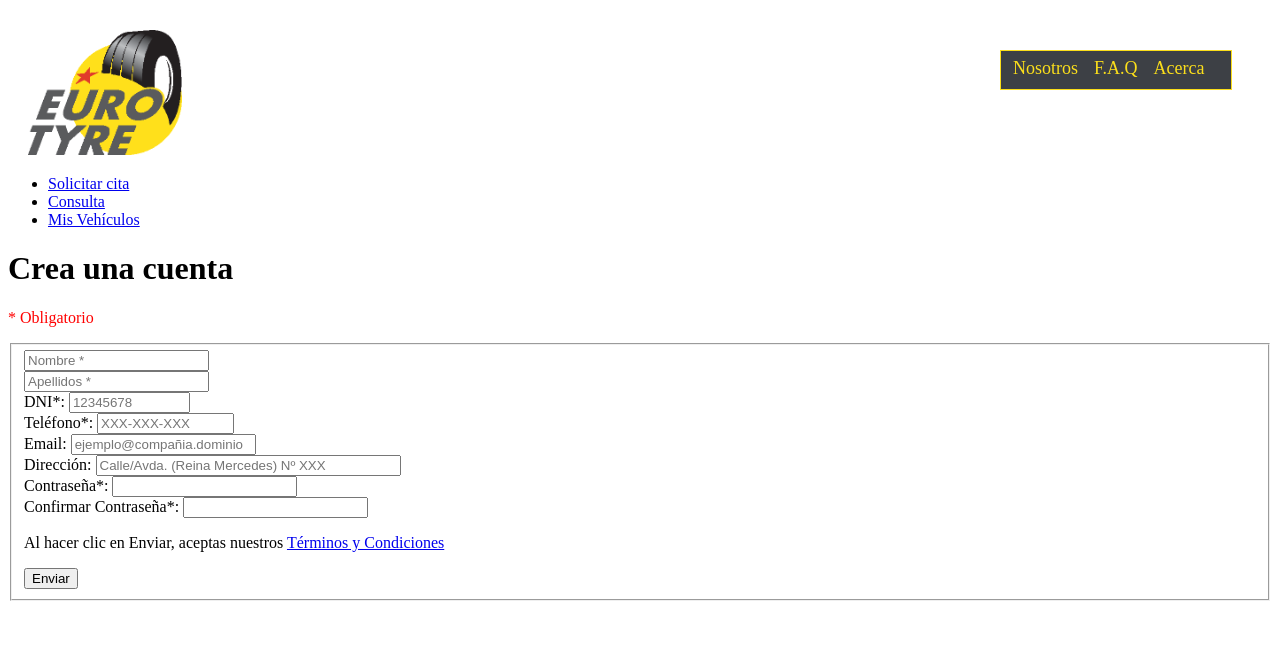
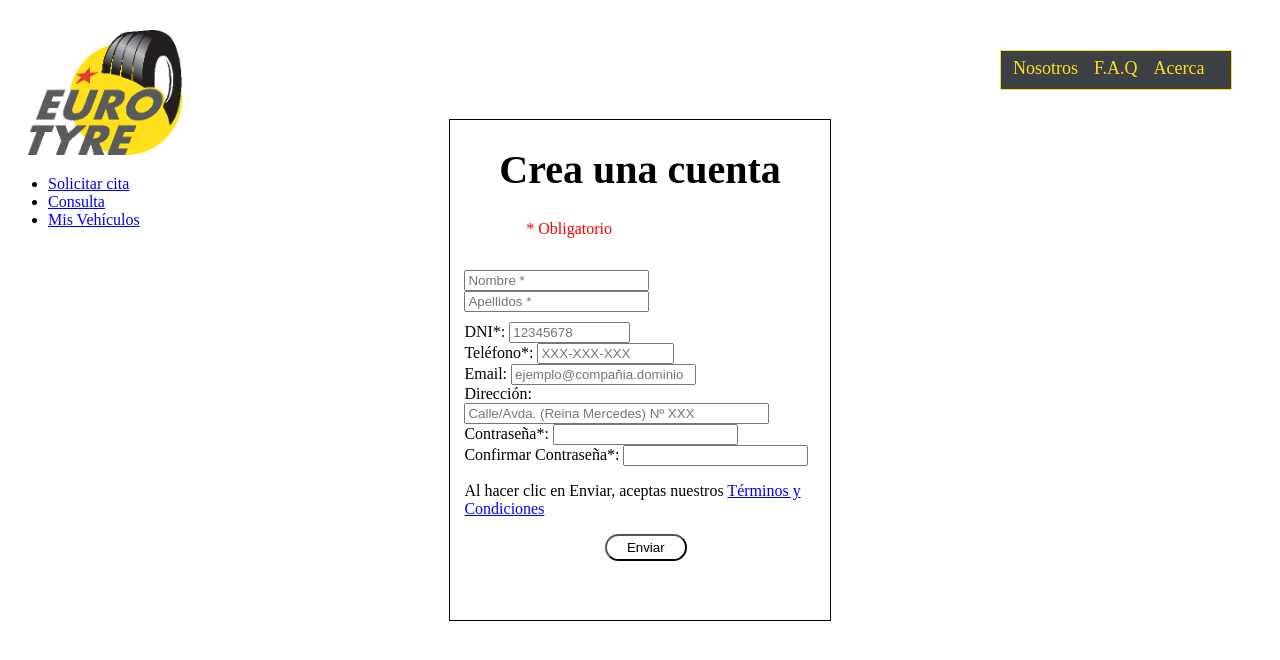
Before and after one commit to Jesusjbs/taller-iissi, a PHP site: page /XE/formulario_usuario.php in a window 1280 px wide. Shown: the top 660 px of the page. Run offline with PHP 8.4, Linux system fonts and the light colour scheme.

Commit message:
Actualizado

```diff
--- /dev/null
+++ b/Taller EuroTyre/css/style_register.css
@@ -0,0 +1,36 @@
+#id_altaUsuario {
+    width: 100%;
+    height: 500px;
+    border: 0px;
+    margin: auto;
+}
+
+#id_altaUsuario h1 {
+    font-size: 250%;
+    text-align: center;
+}
+
+#id_registro {
+    width: 30%;
+    height: 500px;
+    border: 1px solid;
+    margin: auto;
+    margin-top: -10%;
+}
+
+#id_campoRegister {
+    border: 0px solid;
+}
+
+#id_nombreCompleto {
+    padding: 10px 0px;
+}
+
+#id_enviar {
+    margin-left: 40%;
+	border-radius: 16px;
+	padding: 4px 20px;
+	text-decoration: none;
+	background: none;
+	cursor: pointer;
+}
--- a/Taller EuroTyre/formulario_usuario.php
+++ b/Taller EuroTyre/formulario_usuario.php
@@ -28,6 +28,7 @@
 <head>
 	<meta charset="utf-8" />
 	<title>Regístrate</title>
+	<link rel="stylesheet" type="text/css" href="./css/style_register.css" />
 </head>
 
 <body>
@@ -44,12 +45,12 @@
     		echo "</div>";
   		}
 	?>
-
+	<div id="id_registro">
 	<form id="id_altaUsuario" method="get" action="validacion_usuario.php" novalidate>
 		<h1>Crea una cuenta</h1>
-		<p style="color: red;">* Obligatorio</p>
-		<fieldset>
-		<div>
+		<p style="color: red;margin-left: 20%;">* Obligatorio</p>
+		<fieldset id="id_campoRegister">
+		<div id="id_nombreCompleto">
 			<div>
 				<input id="id_nombre" name="nombre" type="text" size="20" placeholder="Nombre *"
 					value="<?php echo $formulario['nombre'];?>" required />
@@ -60,18 +61,21 @@
 					value="<?php echo $formulario['apellidos'];?>" required />
 			</div>
 		</div>
-			<div><label for="id_dni">DNI*:</label>
+			<div id="id_divDNI">
+				<label for="id_dni">DNI*:</label>
 				<input id="id_dni" name="dni" type="text" placeholder="12345678" size="12" pattern="^[0-9]{8}"
 					title="Ocho dígitos (sin letra)" value="<?php echo $formulario['dni'];?>" required>
 			</div>
 
-			<div><label for="id_telefono">Teléfono*:</label>
+			<div id="id_divTelefono">
+				<label for="id_telefono">Teléfono*:</label>
 				<input id="id_telefono" name="telefono" type="text" size="14" placeholder="XXX-XXX-XXX"
 				pattern="^[0-9]{9}"
 					title="Nueve dígitos" value="<?php echo $formulario['telefono'];?>" required>
 			</div>
 
-			<div><label for="id_email">Email:</label>
+			<div id="id_divEmail">
+				<label for="id_email">Email:</label>
 				<input id="id_email" name="email" type="email" placeholder="ejemplo@compañia.dominio"
 					value="<?php echo $formulario['email'];?>" />
 			</div>
@@ -96,7 +100,7 @@
 
 		</fieldset>
 	</form>
-
+	</div>
 </body>
 
 </html>
--- a/Taller EuroTyre/login.php
+++ b/Taller EuroTyre/login.php
@@ -71,12 +71,12 @@
 						<fieldset id="id_campouser">
 							<img alt="user.png" style="width: 15px; height: 15px;" src="./img/user.png" />
 							<label for="id_dni">Usuario:</label>
-							<input size="25" id="id_dni" name="dni" type="text" placeholder="DNI" required/>
+							<input size="33" id="id_dni" name="dni" type="text" placeholder="DNI" required/>
 							<br><br>
 
 							<img alt="pass.png" style="width: 15px; height: 15px;" src="./img/pass.png" />
 							<label for="id_pass">Contraseña:</label>
-							<input size="25" id="id_pass" name="pass" type="password" required/>
+							<input size="33" id="id_pass" name="pass" type="password" required/>
 							<button id="id_btuser" name="submit" type="submit">Iniciar Sesión</button>
 						</fieldset>
 					</form>
```
Also changed, not shown: Taller EuroTyre/css/style_index.css (+4 -16 lines).
